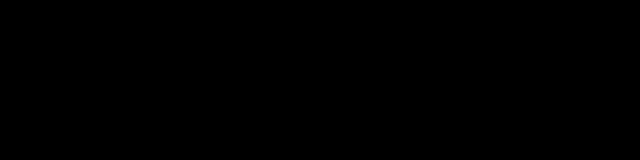
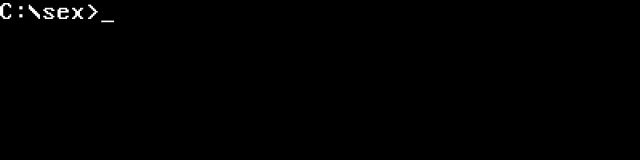
Before and after one commit to Identityofsine/web-dos-blog, a React (Vite) app: page / in a window 1280 px wide. Shown: the top 160 px of the page, without its empty margins (0-640 px from the left). Built offline with nearby package versions, Linux system fonts and the light colour scheme.

Commit message:
fixed bug not launching

```diff
--- a/index.html
+++ b/index.html
@@ -8,6 +8,6 @@
   </head>
   <body>
     <div id="root"></div>
-    <script type="module" src="/src/main.jsx"></script>
+    <script type="module" src="/src/main.tsx"></script>
   </body>
 </html>
--- a/src/pages/dos.scss
+++ b/src/pages/dos.scss
@@ -1,5 +1,5 @@
-@import "../assets/fonts/dos/dos.scss";
-page{
+@import url("../assets/fonts/dos/dos.scss");
+div.dos-command-page{
     width: 95vw;
     height: 100vh;
     display: flex;
--- a/src/pages/dos.tsx
+++ b/src/pages/dos.tsx
@@ -1,7 +1,5 @@
-/* eslint-disable */
-import React, { createRef, useEffect, useRef, useState } from 'react'
-import "./dos.scss";
-
+import React, { useEffect, useRef, useState } from 'react'
+import './dos.scss';
 /**
  * @summary This is a function that is responsible for displaying dos text onto the screen
  * @param {string} text
@@ -90,7 +88,7 @@
  */
 function DosPage() {
 
-    const [curDirectory, setCurrentDirectory] = useState("C:\\>");
+    const [curDirectory, setCurrentDirectory] = useState("C:\\sex>");
     const [oldCommands, setOldCommands] = useState<string[]>([]);
     const ref = useRef<HTMLDivElement>(null);
 
```
